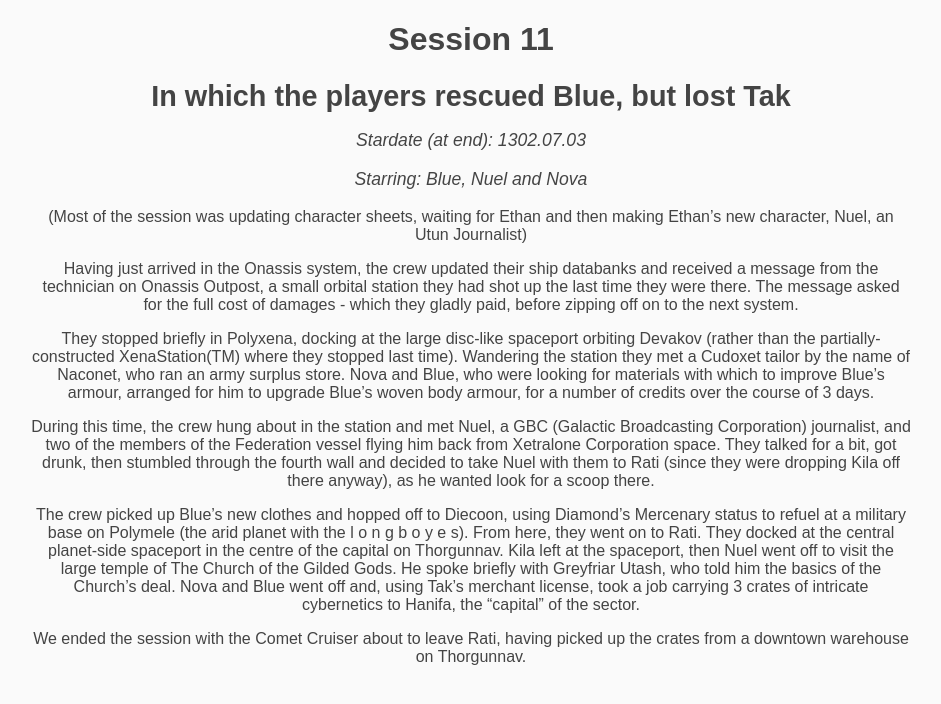
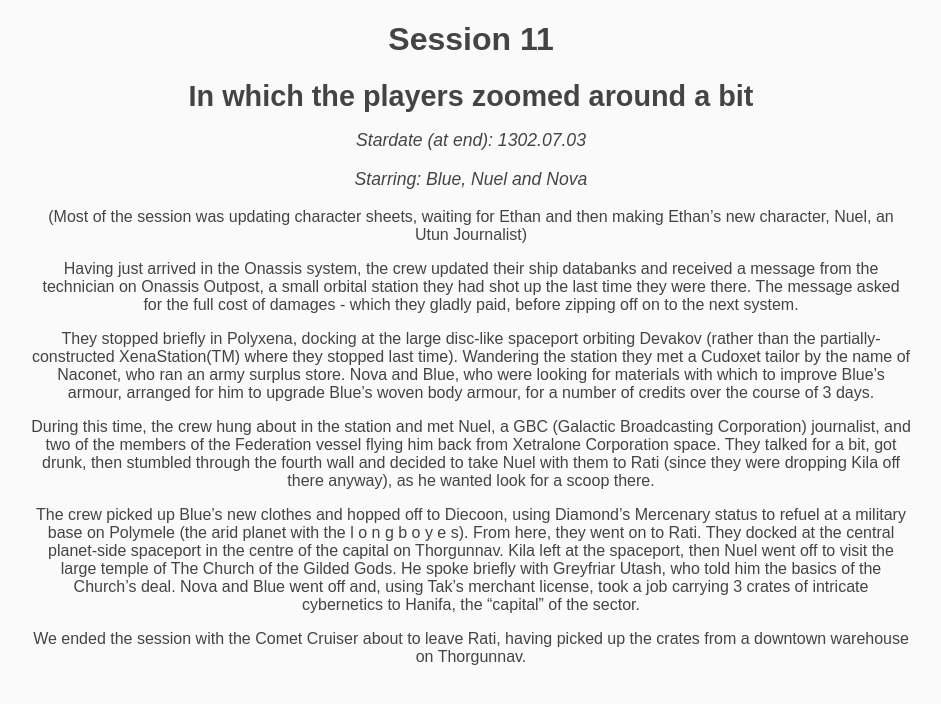
Before and after one commit to tomdrever/tomdrever.github.io, a Jekyll site: the page built from stars/recaps/_posts/1302-07-03-Session-11.md, in a window 1280 px wide. Shown: the top 704 px of the page, without its empty margins (169-1110 px from the left). Built offline with Jekyll 4.4.1, drawn with Linux system fonts in a browser that asks for light colours; some web fonts are replaced.

Commit message:
I changed one line OK

```diff
--- a/stars/recaps/_posts/1302-07-03-Session-11.md
+++ b/stars/recaps/_posts/1302-07-03-Session-11.md
@@ -1,7 +1,7 @@
 ---
 layout: recap
 title: Session 11
-description: In which the players rescued Blue, but lost Tak
+description: In which the players zoomed around a bit
 characters: Blue, Nuel and Nova
 ---
 (Most of the session was updating character sheets, waiting for Ethan and then making Ethan's new character, Nuel, an Utun Journalist)
```
